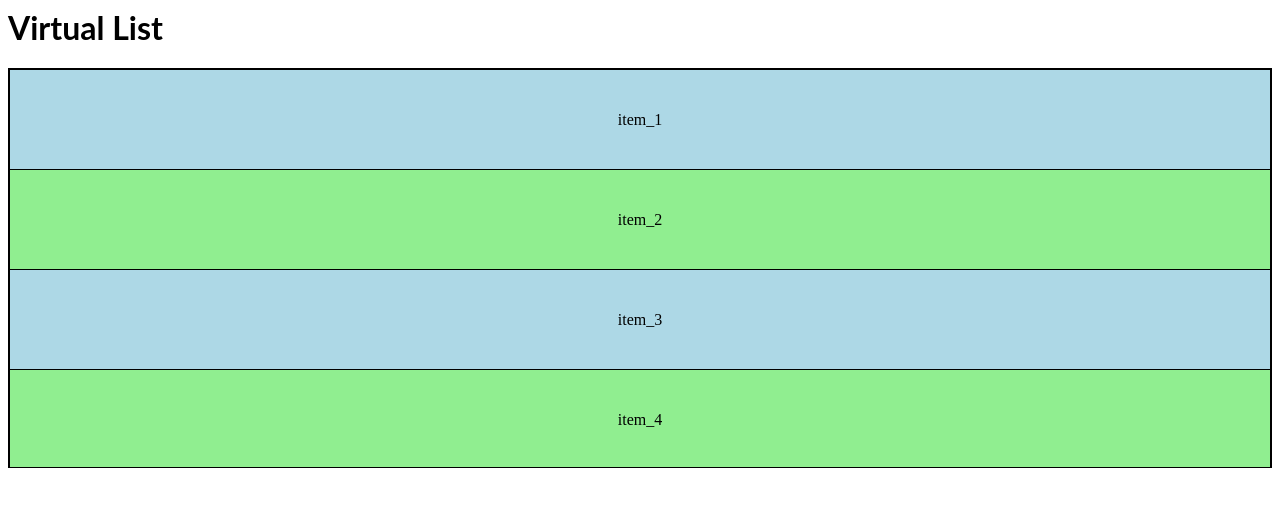
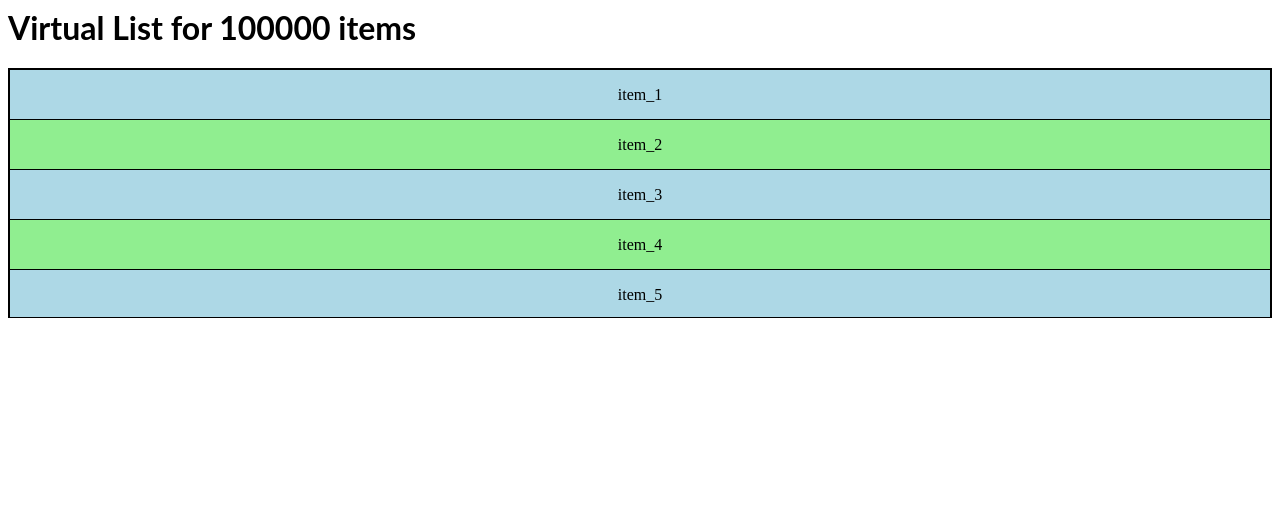
Before and after one commit to cjsmagic/react-custom-virtualization, a React (Create React App) app: page / in a window 1280 px wide. Shown: the top 506 px of the page. Built offline with nearby package versions, Linux system fonts and the light colour scheme; what proptypes would draw is missing.

Commit message:
3 files modified

```diff
--- a/src/App.js
+++ b/src/App.js
@@ -2,13 +2,15 @@ import React from 'react';
 import './style.css';
 import VirtualList from './VirtualList';
 
-const items = new Array(100).fill(null).map((_, index) => `item_${index + 1}`);
+const items = new Array(100000)
+  .fill(null)
+  .map((_, index) => `item_${index + 1}`);
 
 const renderItem = ({ item, index }) => (
   <div
     style={{
       background: index % 2 === 0 ? 'lightblue' : 'lightgreen',
-      height: '100px',
+      height: '50px',
       display: 'flex',
       alignItems: 'center',
       justifyContent: 'center'
@@ -22,13 +24,13 @@ const renderItem = ({ item, index }) => (
 export default function App() {
   return (
     <div>
-      <h1>Virtual List</h1>
+      <h1>Virtual List for {items.length} items</h1>
 
       <VirtualList
         items={items}
         renderItem={renderItem}
-        height={400}
-        rowSize={100}
+        height={250}
+        rowSize={50}
       />
     </div>
   );
--- a/src/VirtualList.js
+++ b/src/VirtualList.js
@@ -15,16 +15,11 @@ function VirtualList({ items, renderItem, height, rowSize }) {
     currentIndex: 0,
     scrollTop: 0
   });
-
   const { currentIndex, scrollTop } = state;
 
-  const data = useRef({
-    oldIndex: 0
-  });
-
   const rows = useMemo(() => {
-    const itemsInWindow = Math.ceil(height / rowSize);
-    return new Array(itemsInWindow).fill(null).map((_, index) => {
+    return new Array(Math.ceil(height / rowSize)).fill(null).map((_, index) => {
+      // this should give us item based on array index and currentIndex
       const item = items[index + currentIndex];
       return (
         <div
@@ -42,12 +37,18 @@ function VirtualList({ items, renderItem, height, rowSize }) {
   }, [height, rowSize, items, scrollTop, currentIndex]);
 
   useLayoutEffect(() => {
+    let oldIndex = 0;
+
     const scrollEventHandler = e => {
+      /*
+      a single scroll should cross 50px to make on scroll unit of 1,
+      when scrollTop = 50, and rowSize = 50, 50/50 should equal to 1, this will tell us the current index, also we got to avoid calculating for same index due to extra events fired
+      */
       const _currentIndex = Math.ceil(e.target.scrollTop / rowSize);
-      if (data.current.oldIndex === _currentIndex) {
+      if (oldIndex === _currentIndex) {
         return;
       }
-      data.current.oldIndex = _currentIndex;
+      oldIndex = _currentIndex;
 
       setState(prev => ({
         ...prev,
@@ -55,22 +56,23 @@ function VirtualList({ items, renderItem, height, rowSize }) {
         scrollTop: e.target.scrollTop
       }));
     };
-    if ((ref.current, data.current)) {
+
+    if (ref.current) {
+      ref.current.style.height = `${height}px`;
+      ref.current.querySelector(
+        '.virtual-list__scroll'
+      ).style.minHeight = `${rowSize * items.length - rowSize}px`;
       ref.current.addEventListener('scroll', scrollEventHandler);
     }
+
     return () => {
       ref.current.removeEventListener('scroll', scrollEventHandler);
     };
   }, [ref.current, setState]);
 
   return (
-    <div className="virtual-list" style={{ height: `${height}px` }} ref={ref}>
-      <div
-        className="virtual-list__scroll"
-        style={{ minHeight: `${rowSize * items.length - rowSize}px` }}
-      >
-        {rows}
-      </div>
+    <div className="virtual-list" ref={ref}>
+      <div className="virtual-list__scroll">{rows}</div>
     </div>
   );
 }
--- a/src/style.css
+++ b/src/style.css
@@ -15,8 +15,8 @@ p {
 }
 
 .virtual-list__item {
-  border: 1px solid #000;
   box-sizing: border-box;
   position: absolute;
   width: 100%;
+  border: 1px solid #000;
 }
```
